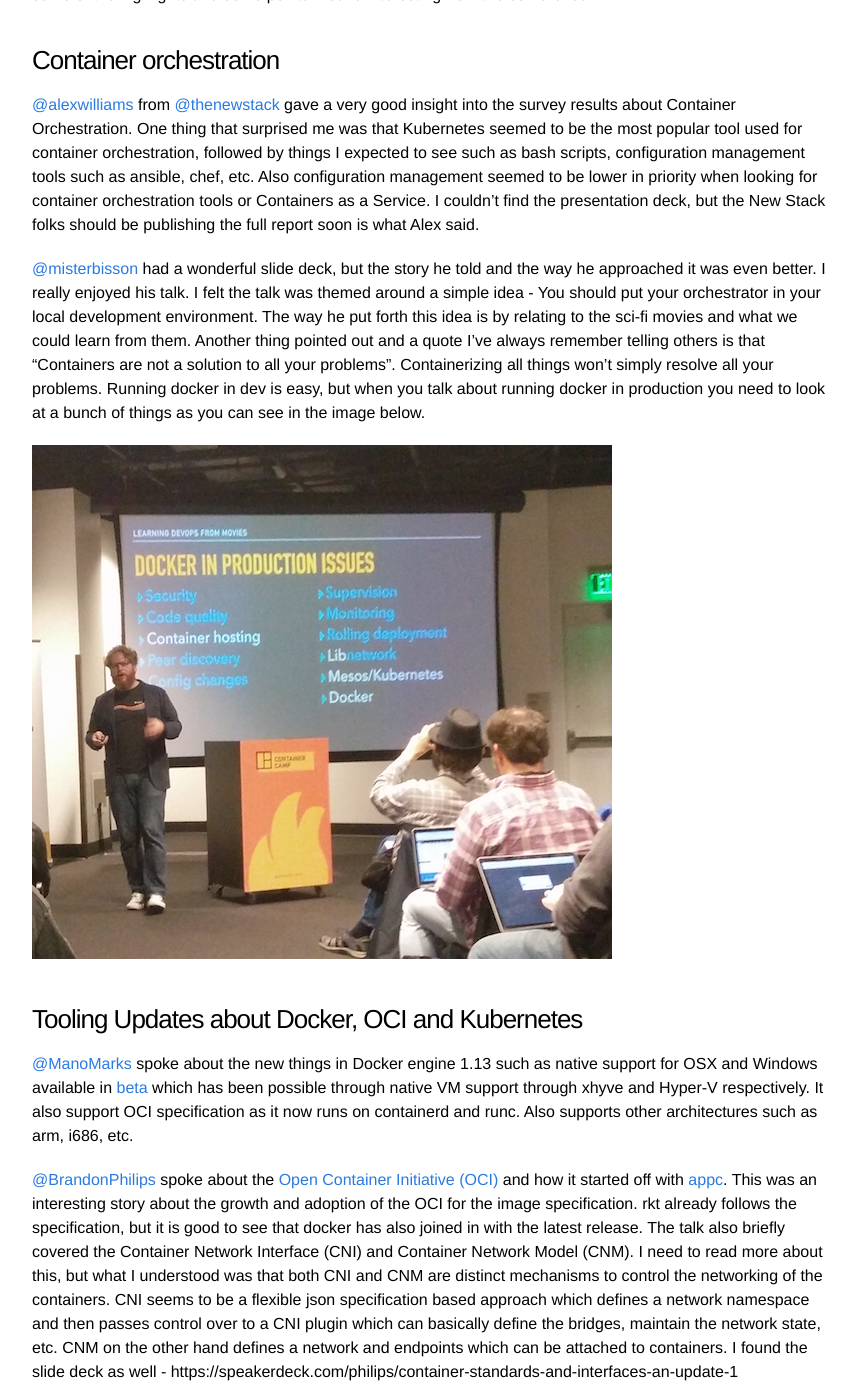
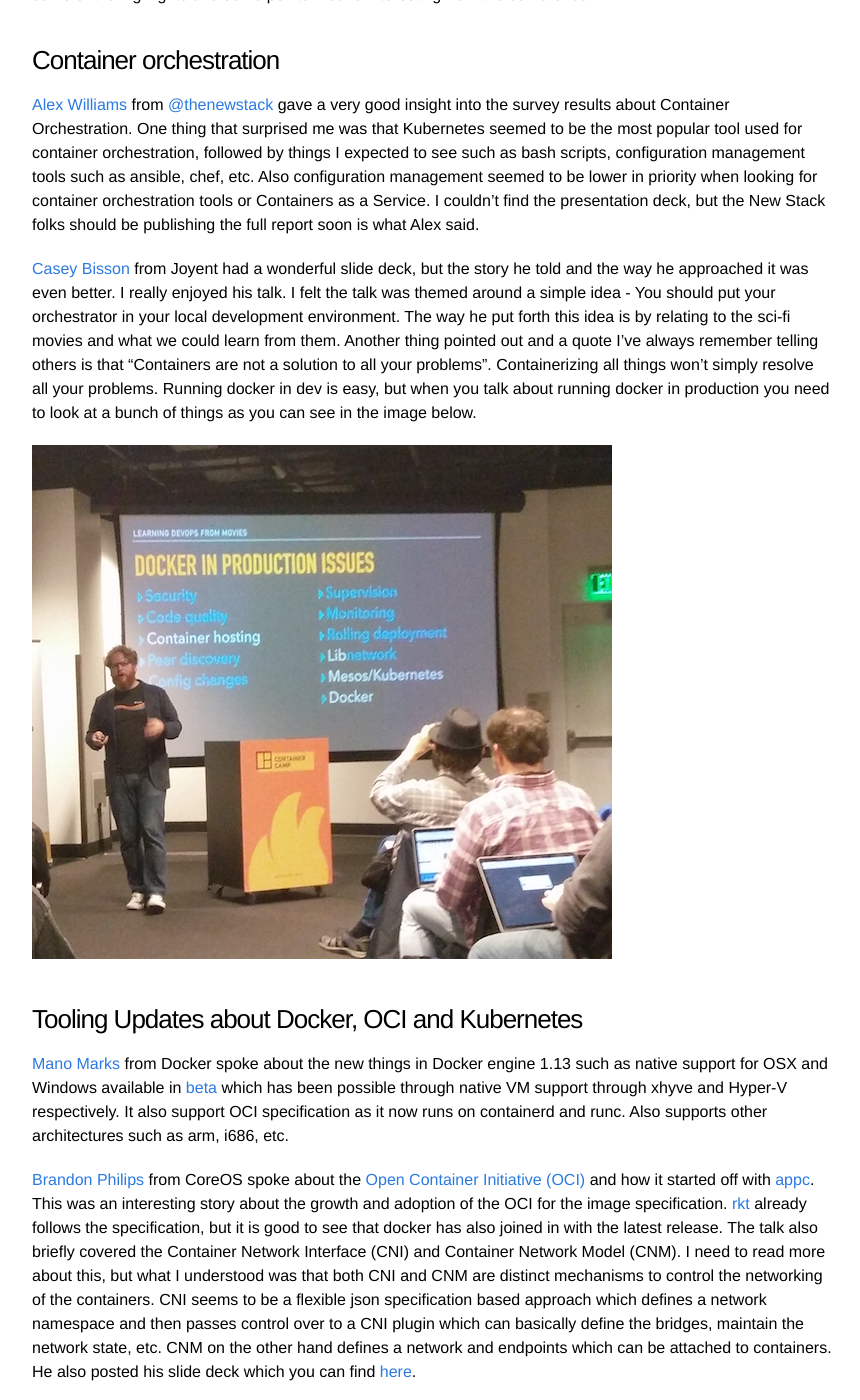
Before and after one commit to akshaykarle/akshaykarle.github.com, a Jekyll site: the page built from _posts/2016-04-20-container-camp-sf-2016.md, in a window 1280 px wide and 1400 px high, scrolled down 357 px. Shown: the whole window, without its empty margins (208-1068 px from the left). Built offline with Jekyll 4.4.1, drawn with Linux system fonts in a browser that asks for light colours; some of the changed text lies outside the part shown.

Commit message:
make some text changes for container.camp blog

```diff
--- a/_posts/2016-04-20-container-camp-sf-2016.md
+++ b/_posts/2016-04-20-container-camp-sf-2016.md
@@ -10,32 +10,32 @@
 
 ### Container orchestration
 
-[@alexwilliams](https://twitter.com/alexwilliams) from [@thenewstack](https://twitter.com/thenewstack) gave a very good insight into the survey results about Container Orchestration. One thing that surprised me was that Kubernetes seemed to be the most popular tool used for container orchestration, followed by things I expected to see such as bash scripts, configuration management tools such as ansible, chef, etc. Also configuration management seemed to be lower in priority when looking for container orchestration tools or Containers as a Service. I couldn't find the presentation deck, but the New Stack folks should be publishing the full report soon is what Alex said.
+[Alex Williams](https://twitter.com/alexwilliams) from [@thenewstack](https://twitter.com/thenewstack) gave a very good insight into the survey results about Container Orchestration. One thing that surprised me was that Kubernetes seemed to be the most popular tool used for container orchestration, followed by things I expected to see such as bash scripts, configuration management tools such as ansible, chef, etc. Also configuration management seemed to be lower in priority when looking for container orchestration tools or Containers as a Service. I couldn't find the presentation deck, but the New Stack folks should be publishing the full report soon is what Alex said.
 
-[@misterbisson](https://twitter.com/misterbisson) had a wonderful slide deck, but the story he told and the way he approached it was even better. I really enjoyed his talk. I felt the talk was themed around a simple idea - You should put your orchestrator in your local development environment. The way he put forth this idea is by relating to the sci-fi movies and what we could learn from them. Another thing pointed out and a quote I've always remember telling others is that "Containers are not a solution to all your problems". Containerizing all things won't simply resolve all your problems. Running docker in dev is easy, but when you talk about running docker in production you need to look at a bunch of things as you can see in the image below.
+[Casey Bisson](https://twitter.com/misterbisson) from Joyent had a wonderful slide deck, but the story he told and the way he approached it was even better. I really enjoyed his talk. I felt the talk was themed around a simple idea - You should put your orchestrator in your local development environment. The way he put forth this idea is by relating to the sci-fi movies and what we could learn from them. Another thing pointed out and a quote I've always remember telling others is that "Containers are not a solution to all your problems". Containerizing all things won't simply resolve all your problems. Running docker in dev is easy, but when you talk about running docker in production you need to look at a bunch of things as you can see in the image below.
 
 ![things you need in place for docker in production](/assets/2016-04-20-container-camp-sf-2016/docker-in-prod.jpg)
 
 ### Tooling Updates about Docker, OCI and Kubernetes
 
-[@ManoMarks](https://twitter.com/ManoMarks) spoke about the new things in Docker engine 1.13 such as native support for OSX and Windows available in [beta](https://beta.docker.com/) which has been possible through native VM support through xhyve and Hyper-V respectively. It also support OCI specification as it now runs on containerd and runc. Also supports other architectures such as arm, i686, etc.
+[Mano Marks](https://twitter.com/ManoMarks) from Docker spoke about the new things in Docker engine 1.13 such as native support for OSX and Windows available in [beta](https://beta.docker.com/) which has been possible through native VM support through xhyve and Hyper-V respectively. It also support OCI specification as it now runs on containerd and runc. Also supports other architectures such as arm, i686, etc.
 
-[@BrandonPhilips](https://twitter.com/BrandonPhilips) spoke about the [Open Container Initiative (OCI)](https://www.opencontainers.org/) and how it started off with [appc](https://github.com/appc). This was an interesting story about the growth and adoption of the OCI for the image specification. rkt already follows the specification, but it is good to see that docker has also joined in with the latest release. The talk also briefly covered the Container Network Interface (CNI) and Container Network Model (CNM). I need to read more about this, but what I understood was that both CNI and CNM are distinct mechanisms to control the networking of the containers. CNI seems to be a flexible json specification based approach which defines a network namespace and then passes control over to a CNI plugin which can basically define the bridges, maintain the network state, etc. CNM on the other hand defines a network and endpoints which can be attached to containers. I found the slide deck as well - https://speakerdeck.com/philips/container-standards-and-interfaces-an-update-1
+[Brandon Philips](https://twitter.com/BrandonPhilips) from CoreOS spoke about the [Open Container Initiative (OCI)](https://www.opencontainers.org/) and how it started off with [appc](https://github.com/appc). This was an interesting story about the growth and adoption of the OCI for the image specification. [rkt](https://coreos.com/rkt/) already follows the specification, but it is good to see that docker has also joined in with the latest release. The talk also briefly covered the Container Network Interface (CNI) and Container Network Model (CNM). I need to read more about this, but what I understood was that both CNI and CNM are distinct mechanisms to control the networking of the containers. CNI seems to be a flexible json specification based approach which defines a network namespace and then passes control over to a CNI plugin which can basically define the bridges, maintain the network state, etc. CNM on the other hand defines a network and endpoints which can be attached to containers. He also posted his slide deck which you can find [here](https://speakerdeck.com/philips/container-standards-and-interfaces-an-update-1).
 
 ![CNI vs. CNM](/assets/2016-04-20-container-camp-sf-2016/cni-vs-cnm.jpg)
 
-[@thockin](https://twitter.com/thockin) spoke about the updates in Kubernetes 1.3. After giving a really nice intro to Kubernetes in 45 seconds, he managed to do 3 demos (which was impressive!) highlighting the Multi-zone support, new deployment methods allowing rolling deploys and DaemonSets. I also liked the batched processing with Jobs in Kubernetes.
+[Tim Hockin](https://twitter.com/thockin) from Google spoke about the updates in Kubernetes 1.3. After giving a really nice intro to Kubernetes in 45 seconds, he managed to do 3 demos (which was impressive!) highlighting the Multi-zone support, new deployment methods allowing rolling deploys and DaemonSets. I also liked the batched processing with Jobs in Kubernetes.
 
 ![Intro to Kubernetes](/assets/2016-04-20-container-camp-sf-2016/intro-to-kubernetes.jpg)
 
 ### Container Security
 
-[@thomasdcameron](https://twitter.com/thomasdcameron) gave an introduction to container security covering the different aspects of security including cgroups, the different [namespaces](https://lwn.net/Articles/531114/), linux capabilities and SELinux.
+[Thomas Cameron](https://twitter.com/thomasdcameron) from RedHat gave an introduction to container security covering the different aspects of security including cgroups, the different [namespaces](https://lwn.net/Articles/531114/), linux capabilities and SELinux.
 
 Cythia Thomas from [@midokura](https://twitter.com/midokura) spoke about container network security and [kuryr](https://github.com/openstack/kuryr) a Docker network plugin for Openstack.
 
-### Random topics
+### Other random topics
 
-I could just attend one talk by [@frazelledazzell](https://twitter.com/frazelledazzell) about Containers vs. Sandboxes. The talk was daringly presented without any slides and just as a demo, where she used [binctr](https://github.com/jfrazelle/binctr) to create some statically linked binaries embedded in containers which you can run completely unprivileged. She used libcontainer running with unprivileged access utilizing the user namespaces to run the binaries. The learnings from this talk were pretty great and I especially liked a quote she made talking about the distinction between cgroups and namespaces.
+I could just attend one talk by [Jessie Frazelle](https://twitter.com/frazelledazzell) from Mesosphere who spoke about Containers vs. Sandboxes. The talk was daringly presented without any slides and just as a demo, where she used [binctr](https://github.com/jfrazelle/binctr) to create some statically linked binaries embedded in containers which you can run completely unprivileged. She used libcontainer running with unprivileged access utilizing the user namespaces to run the binaries. The learnings from this talk were pretty great and I especially liked a quote she made - ["cgroups are what processes use and namespaces are what processes see"](https://twitter.com/akshay_karle/status/721103156155785216) clearly explaining the difference between cgroups and namespaces.
 
-There were also lightning talks and some other talks but I couldn't attend as I had to leave early to catch my flight home. In general I liked the conference, but I would've loved to stay back and mingle with the folks at the conference or having some open spaces would've been perfect.
+There were also lightning talks and some other talks in the end of the day but I couldn't attend as I had to leave early to catch my flight home. In general I liked the conference, but I would've loved to stay back and mingle with the folks at the conference or having some open spaces would've been perfect.
```
